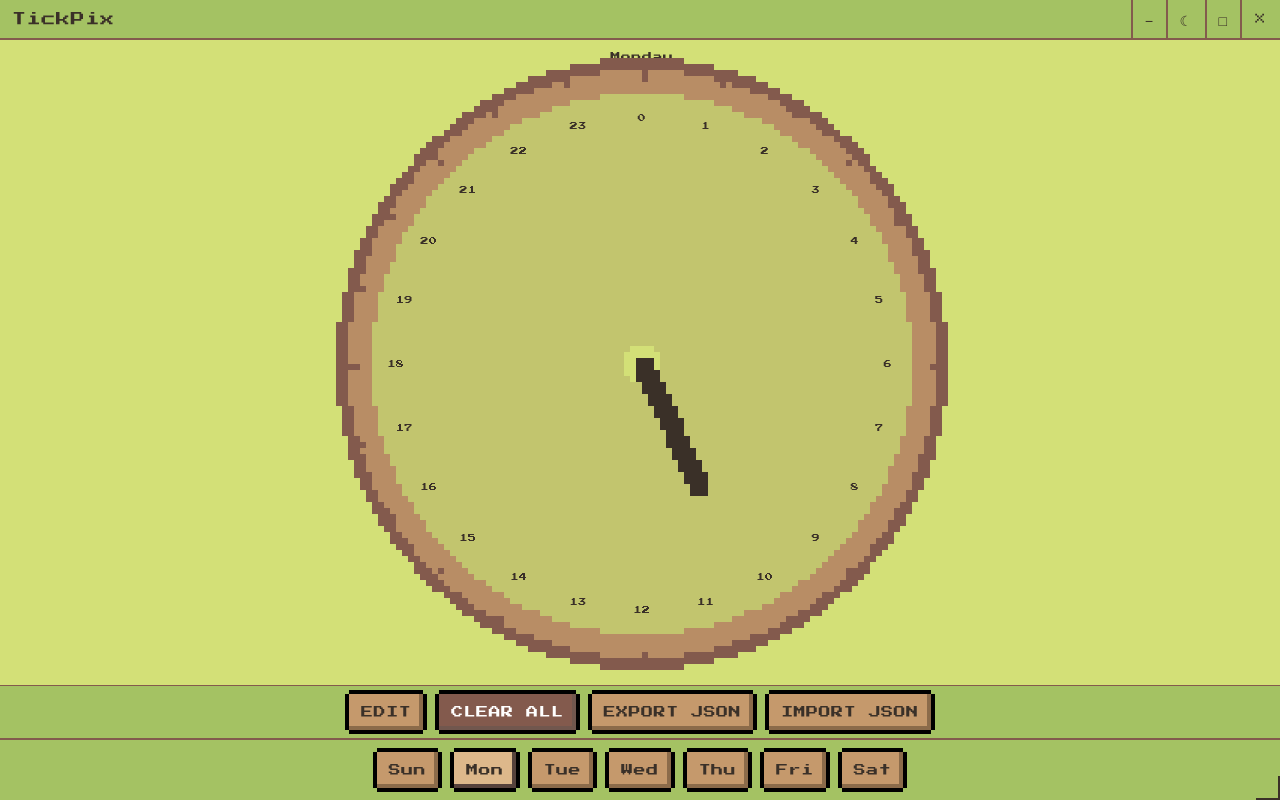
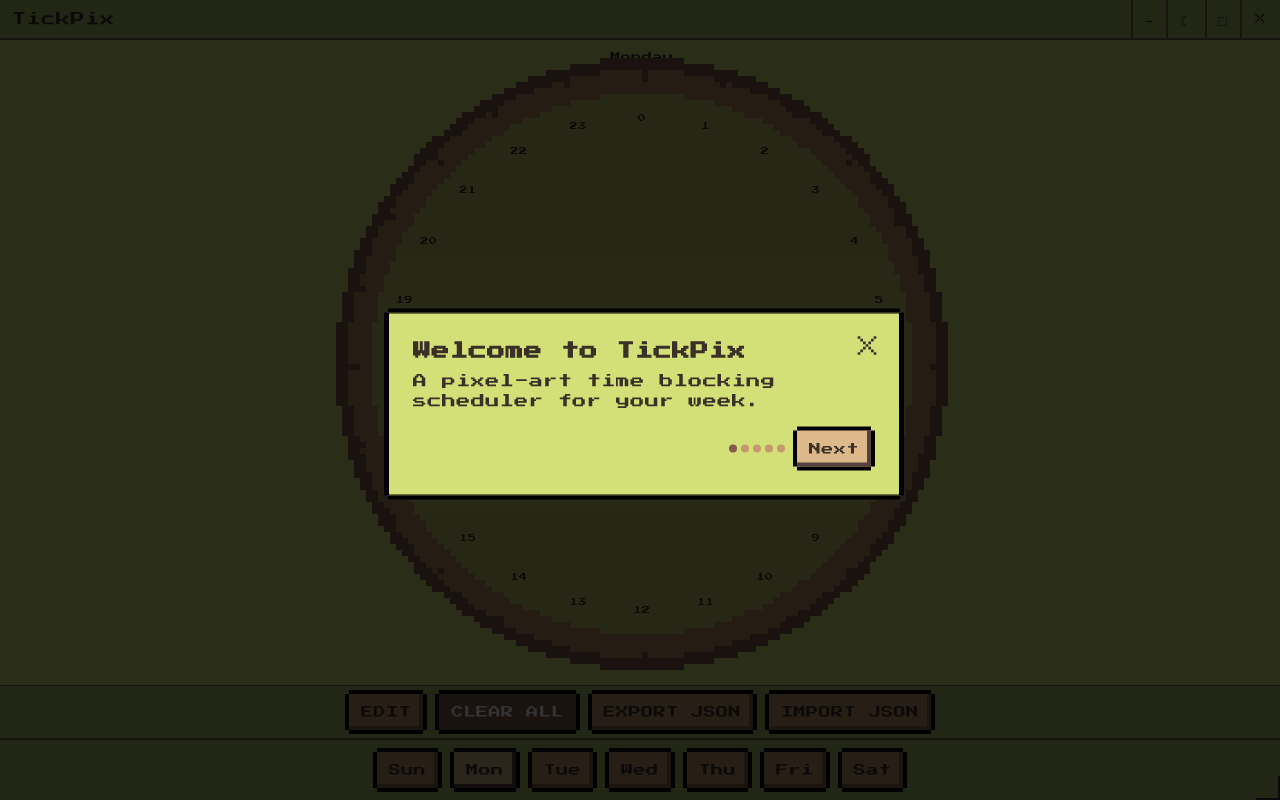
Before and after one commit to adityarusmana-mufid/tickpix, a React (Vite) app: page / in a window 1280 px wide. Built offline with nearby package versions, Linux system fonts and the light colour scheme.

Commit message:
feat: first-run onboarding tutorial

```diff
--- a/src/App.tsx
+++ b/src/App.tsx
@@ -7,6 +7,7 @@ import { replaceStore } from './lib/store'
 import TitleBar from './components/TitleBar'
 import ClockCanvas from './components/ClockCanvas'
 import DaySelector from './components/DaySelector'
+import Onboarding from './components/Onboarding'
 import ActivityPanel from './components/ActivityPanel'
 import { Button } from '@/components/ui/pixelact-ui/button'
 import {
@@ -43,6 +44,9 @@ export default function App() {
   const [confirmClear, setConfirmClear] = useState(false)
   const [confirmImport, setConfirmImport] = useState(false)
   const [importData, setImportData] = useState<unknown>(null)
+  const [showOnboarding, setShowOnboarding] = useState(() => {
+    return !localStorage.getItem('tickpix-onboarding-done')
+  })
   const resizing = useRef(false)
 
   const handleCreateBlock = (startHour: number, endHour: number) => {
@@ -75,6 +79,11 @@ export default function App() {
     }
     window.addEventListener('mousemove', handleMouseMove)
     window.addEventListener('mouseup', handleMouseUp)
+  }, [])
+
+  const handleOnboardingClose = useCallback(() => {
+    setShowOnboarding(false)
+    localStorage.setItem('tickpix-onboarding-done', 'true')
   }, [])
 
   useEffect(() => {
@@ -249,6 +258,8 @@ export default function App() {
         </div>
       </div>
 
+      <Onboarding open={showOnboarding} onClose={handleOnboardingClose} />
+
       <div
         className="absolute bottom-0 right-0 w-6 h-6 cursor-se-resize"
         onMouseDown={() => getCurrentWindow().startResizeDragging('SouthEast')}
--- /dev/null
+++ b/src/components/Onboarding.tsx
@@ -0,0 +1,51 @@
+import { useState } from 'react'
+import { Button } from '@/components/ui/pixelact-ui/button'
+import {
+  Dialog,
+  DialogContent,
+  DialogHeader,
+  DialogTitle,
+  DialogDescription,
+  DialogFooter,
+} from '@/components/ui/pixelact-ui/dialog'
+
+const STEPS = [
+  { title: 'Welcome to TickPix', text: 'A pixel-art time blocking scheduler for your week.' },
+  { title: 'Add Activities', text: 'Create activities with colors in the left panel (press EDIT).' },
+  { title: 'Schedule Blocks', text: 'Drag on the clock to create time blocks for an activity.' },
+  { title: 'Edit & Manage', text: 'Click a block to select it, then edit or delete it in the Editor tab.' },
+  { title: 'Export & Save', text: 'Your schedule saves automatically. Use Export to back it up.' },
+]
+
+interface Props {
+  open: boolean
+  onClose: () => void
+}
+
+export default function Onboarding({ open, onClose }: Props) {
+  const [step, setStep] = useState(0)
+  const s = STEPS[step]
+
+  return (
+    <Dialog open={open} onOpenChange={(o) => { if (!o) { onClose(); setStep(0) } }}>
+      <DialogContent>
+        <DialogHeader>
+          <DialogTitle>{s.title}</DialogTitle>
+          <DialogDescription>{s.text}</DialogDescription>
+        </DialogHeader>
+        <DialogFooter>
+          <div className="flex items-center gap-1">
+            {STEPS.map((_, i) => (
+              <div key={i} className={`w-2 h-2 rounded-full ${i === step ? 'bg-[#835a4d]' : 'bg-[#c5996c]'}`} />
+            ))}
+          </div>
+          {step < STEPS.length - 1 ? (
+            <Button variant="default" size="sm" onClick={() => setStep(step + 1)}>Next</Button>
+          ) : (
+            <Button variant="default" size="sm" onClick={() => { onClose(); setStep(0) }}>Get Started</Button>
+          )}
+        </DialogFooter>
+      </DialogContent>
+    </Dialog>
+  )
+}
```
